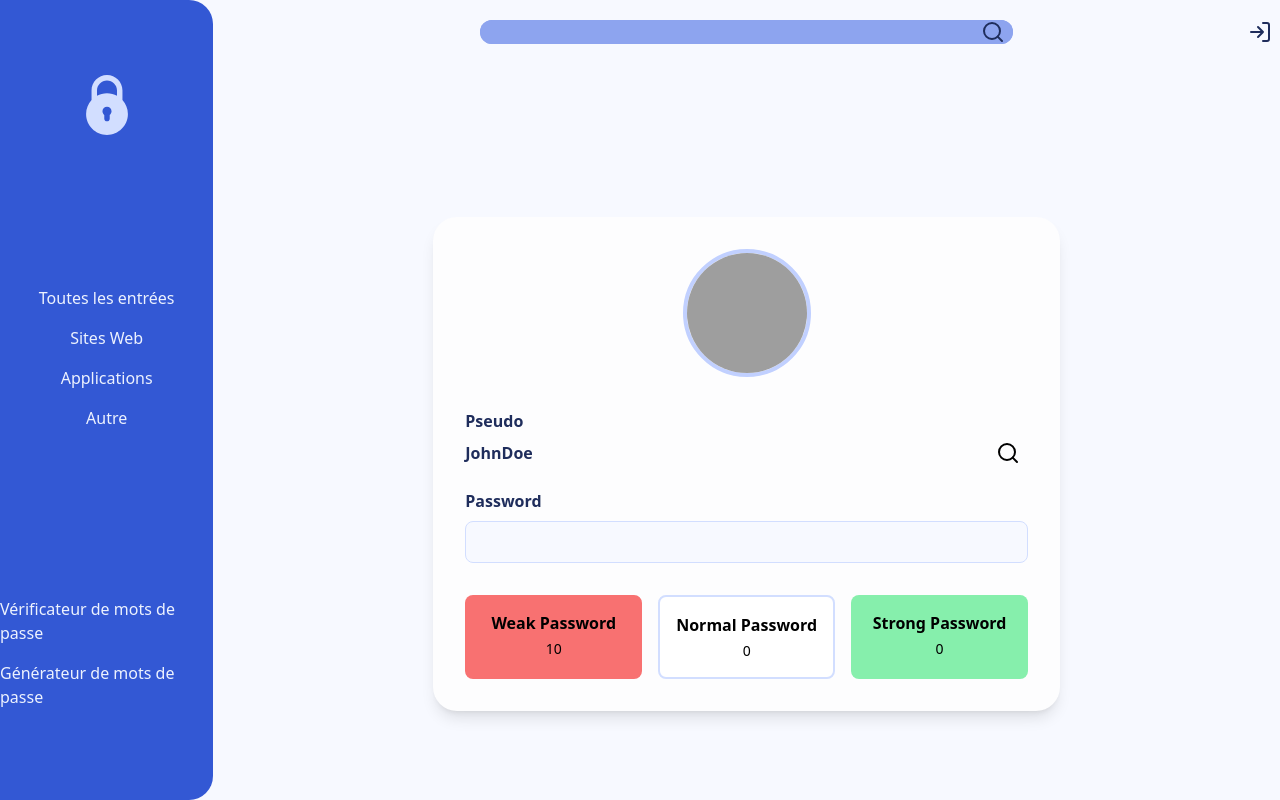
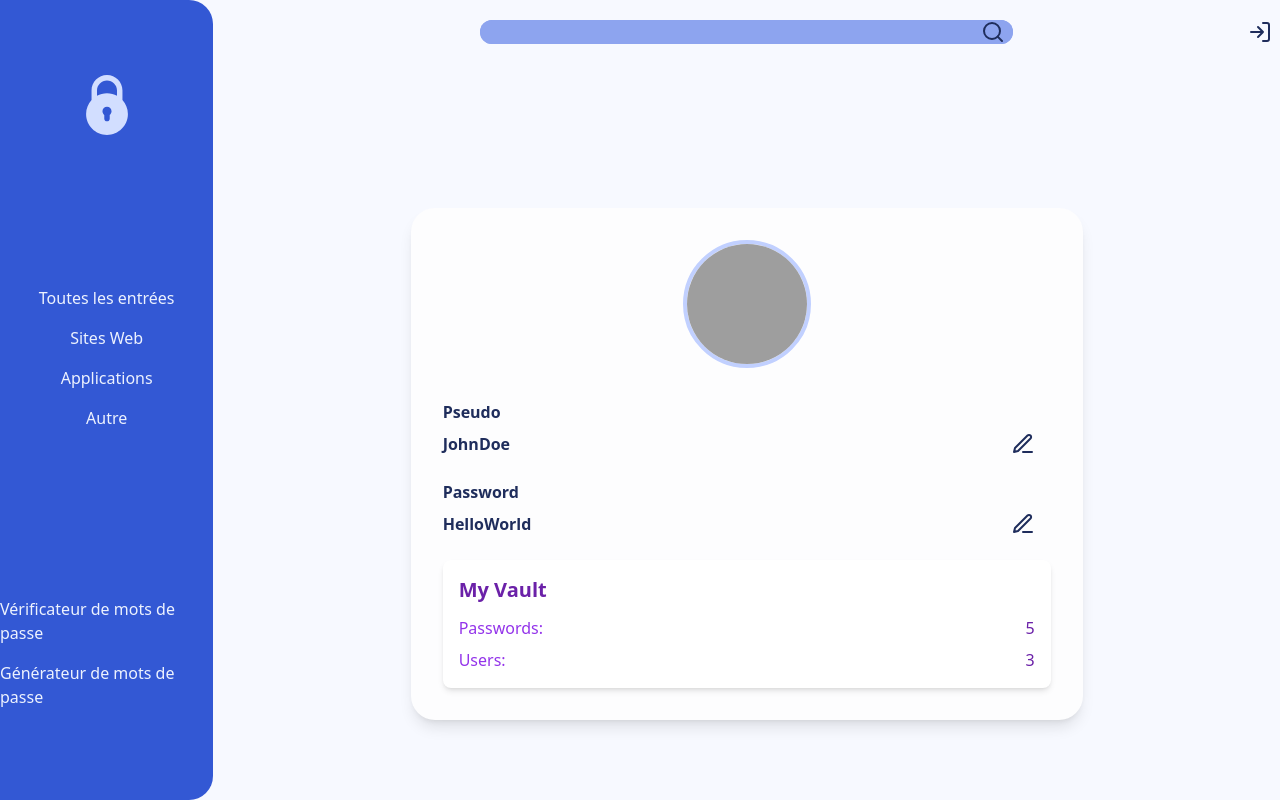
Before and after one commit to Shaktas/Projet-1-React-Express-Front, a React (Vite) app: page /account in a window 1280 px wide. Built offline with nearby package versions, Linux system fonts and the light colour scheme; grey boxes are pictures that could not be loaded.

Commit message:
Dev : add edit functionality to user profile and password management components

```diff
--- /dev/null
+++ b/src/Components/ActionComponents/EditButton.jsx
@@ -0,0 +1,23 @@
+import PropTypes from "prop-types";
+import { EditIcon } from "../../assets/Svg";
+
+function EditButton({ clickHandler }) {
+  return (
+    <button
+      className="flex justify-center items-center"
+      type="button"
+      role="button"
+      onClick={clickHandler}
+    >
+      <span className="mr-2 text-blue-12">
+        <EditIcon fill="none" />
+      </span>
+    </button>
+  );
+}
+
+export default EditButton;
+
+EditButton.propTypes = {
+  clickHandler: PropTypes.func,
+};
--- a/src/Components/Users/Profil.jsx
+++ b/src/Components/Users/Profil.jsx
@@ -1,6 +1,7 @@
 import { useState } from "react";
 import { countStrengthPassword } from "../../libs/function";
-import { SearchIcon } from "../../assets/Svg";
+import EditButton from "../ActionComponents/EditButton";
+import Vault from "../Vaults/Vault";
 
 const weakPasswords = [
   "123456",
@@ -17,13 +18,21 @@ const weakPasswords = [
 
 const Profil = () => {
   const [pseudo, setPseudo] = useState("JohnDoe");
-  const [password, setPassword] = useState("");
-  const [isModify, setIsModify] = useState(false);
+  const [password, setPassword] = useState("HelloWorld");
+  const [isModifyPseudo, setIsModifyPseudo] = useState(false);
+  const [isModifyPwd, setIsModifyPwd] = useState(false);
   const pwd = countStrengthPassword(weakPasswords);
   console.log(pwd);
 
+  function clickPseudoHandler() {
+    setIsModifyPseudo(!isModifyPseudo);
+  }
+  function clickPwdHandler() {
+    setIsModifyPwd(!isModifyPwd);
+  }
+
   return (
-    <div className="flex justify-center items-center min-h-screen bg-blue-2">
+    <div className="flex justify-center items-center min-h-screen w-2/3 bg-blue-2">
       <div className="bg-blue-1 p-8 rounded-3xl shadow-lg w-full max-w-2xl">
         <div className="flex justify-center mb-8">
           <img
@@ -38,67 +47,63 @@ const Profil = () => {
             <label htmlFor="pseudo" className="text-blue-12 font-semibold">
               Pseudo
             </label>
-            {isModify ? (
-              <div className="flex justify-center items-centerp-2 border border-blue-5 rounded-lg focus:outline-none focus:border-blue-9 bg-blue-2">
+            {isModifyPseudo ? (
+              <div className="relative flex justify-center items-centerp-2 border border-blue-5 rounded-lg focus:outline-none focus:border-blue-9 bg-blue-2">
                 <input
                   type="text"
                   id="pseudo"
                   value={pseudo}
                   onChange={(e) => setPseudo(e.target.value)}
+                  onKeyDown={(e) => {
+                    if (e.key === "Enter") {
+                      setIsModifyPseudo(!isModifyPseudo);
+                    }
+                  }}
                   className="w-full p-2 border border-blue-5 rounded-lg focus:outline-none focus:border-blue-9 bg-blue-2"
                 />
+                <div className="absolute top-1 right-2 z-10">
+                  <EditButton clickHandler={clickPseudoHandler} />
+                </div>
               </div>
             ) : (
               <div className="relative">
                 <p className="text-blue-12 font-semibold">{pseudo}</p>
                 <div className="absolute top-0 right-2">
-                  <SearchIcon fill="none" />
+                  <EditButton clickHandler={clickPseudoHandler} />
                 </div>
               </div>
             )}
           </div>
-
-          <div className="space-y-2">
+          <div className="relative space-y-2">
             <label htmlFor="password" className="text-blue-12 font-semibold">
               Password
             </label>
+
+            {isModifyPwd ? (
+              <>
                 <input
                   type="password"
                   id="password"
                   value={password}
-              onChange={() => {
-                console.log("hello");
+                  onChange={(e) => {
+                    setPassword(e.target.value);
                   }}
                   className="w-full p-2 border border-blue-5 rounded-lg focus:outline-none focus:border-blue-9 bg-blue-2"
                 />
+                <div className="absolute top-0 right-2">
+                  <EditButton clickHandler={clickPwdHandler} />
+                </div>
+              </>
+            ) : (
+              <div className="relative">
+                <p className="text-blue-12 font-semibold">{password}</p>
+                <div className="absolute top-0 right-2">
+                  <EditButton clickHandler={clickPwdHandler} />
                 </div>
               </div>
-
-        <div className="mt-8 grid grid-cols-3 gap-4">
-          <div className="p-4 rounded-lg transition-colors bg-red-400">
-            <h3 className="font-semibold flex items-center justify-center mb-1">
-              Weak Password
-            </h3>
-            <p className="text-sm flex items-center justify-center">
-              {pwd.weak}
-            </p>
+            )}
           </div>
-          <div className="p-4 rounded-lg transition-colors bg-white border-2 border-blue-5">
-            <h3 className="flex items-center justify-center font-semibold mb-1">
-              Normal Password
-            </h3>
-            <p className="flex items-center justify-center text-sm">
-              {pwd.normal}
-            </p>
-          </div>
-          <div className="p-4 rounded-lg transition-colors bg-green-300">
-            <h3 className="flex items-center justify-center font-semibold mb-1">
-              Strong Password
-            </h3>
-            <p className="flex items-center justify-center text-sm">
-              {pwd.strong}
-            </p>
-          </div>
+          <Vault name="My Vault" passwordCount={5} userCount={3} />
         </div>
       </div>
     </div>
--- /dev/null
+++ b/src/Components/Users/PwdLevels.jsx
@@ -0,0 +1,36 @@
+import PropTypes from "prop-types";
+
+function PwdLevels({ pwd }) {
+  return (
+    <div className="mt-8 grid grid-cols-3 gap-4">
+      <div className="p-4 rounded-lg transition-colors bg-red-400">
+        <h3 className="font-semibold flex items-center justify-center mb-1">
+          Weak Password
+        </h3>
+        <p className="text-sm flex items-center justify-center">{pwd.weak}</p>
+      </div>
+      <div className="p-4 rounded-lg transition-colors bg-white border-2 border-blue-5">
+        <h3 className="flex items-center justify-center font-semibold mb-1">
+          Normal Password
+        </h3>
+        <p className="flex items-center justify-center text-sm">{pwd.normal}</p>
+      </div>
+      <div className="p-4 rounded-lg transition-colors bg-green-300">
+        <h3 className="flex items-center justify-center font-semibold mb-1">
+          Strong Password
+        </h3>
+        <p className="flex items-center justify-center text-sm">{pwd.strong}</p>
+      </div>
+    </div>
+  );
+}
+
+export default PwdLevels;
+
+PwdLevels.propTypes = {
+  pwd: PropTypes.shape({
+    weak: PropTypes.number,
+    normal: PropTypes.number,
+    strong: PropTypes.number,
+  }),
+};
--- /dev/null
+++ b/src/Components/Vaults/Vault.jsx
@@ -0,0 +1,19 @@
+const Vault = ({ name, passwordCount, userCount }) => {
+  return (
+    <div className="bg-white rounded-lg shadow-md p-4 hover:shadow-lg transition-shadow">
+      <h3 className="text-xl font-bold mb-3 text-purple-800">{name}</h3>
+      <div className="space-y-2">
+        <div className="flex justify-between items-center">
+          <span className="text-purple-600">Passwords:</span>
+          <span className="font-medium text-purple-800">{passwordCount}</span>
+        </div>
+        <div className="flex justify-between items-center">
+          <span className="text-purple-600">Users:</span>
+          <span className="font-medium text-purple-800">{userCount}</span>
+        </div>
+      </div>
+    </div>
+  );
+};
+
+export default Vault;
--- a/src/Context/SearchContext.jsx
+++ b/src/Context/SearchContext.jsx
@@ -1,4 +1,5 @@
 import { createContext, useState } from "react";
+import PropTypes from "prop-types";
 
 export const SearchContext = createContext({
   searchTerm: "",
@@ -14,3 +15,7 @@ export const SearchProvider = ({ children }) => {
     </SearchContext.Provider>
   );
 };
+
+SearchProvider.propTypes = {
+  children: PropTypes.node,
+};
--- a/src/assets/Svg.jsx
+++ b/src/assets/Svg.jsx
@@ -326,6 +326,41 @@ export const MoreVerticalIcon = ({
   </svg>
 );
 
+export const EditIcon = ({
+  width = "24",
+  height = "24",
+  fill = "fill-current",
+  stroke = "currentColor",
+  strokeWidth = "2",
+  strokeLinecap = "round",
+  strokeLinejoin = "round",
+}) => (
+  <svg
+    xmlns="http://www.w3.org/2000/svg"
+    width={width}
+    height={height}
+    fill={fill}
+    stroke={stroke}
+    strokeLinecap={strokeLinecap}
+    strokeLinejoin={strokeLinejoin}
+    strokeWidth={strokeWidth}
+    className="feather feather-edit-3"
+    viewBox="0 0 24 24"
+  >
+    <path d="M12 20h9M16.5 3.5a2.121 2.121 0 0 1 3 3L7 19l-4 1 1-4z"></path>
+  </svg>
+);
+
+EditIcon.propTypes = {
+  fill: PropTypes.string,
+  height: PropTypes.string,
+  width: PropTypes.string,
+  stroke: PropTypes.string,
+  strokeLinecap: PropTypes.string,
+  strokeLinejoin: PropTypes.string,
+  strokeWidth: PropTypes.string,
+};
+
 MoreVerticalIcon.propTypes = {
   fill: PropTypes.string,
   height: PropTypes.string,
```
Lines whose indentation alone changed are shown as unchanged.
